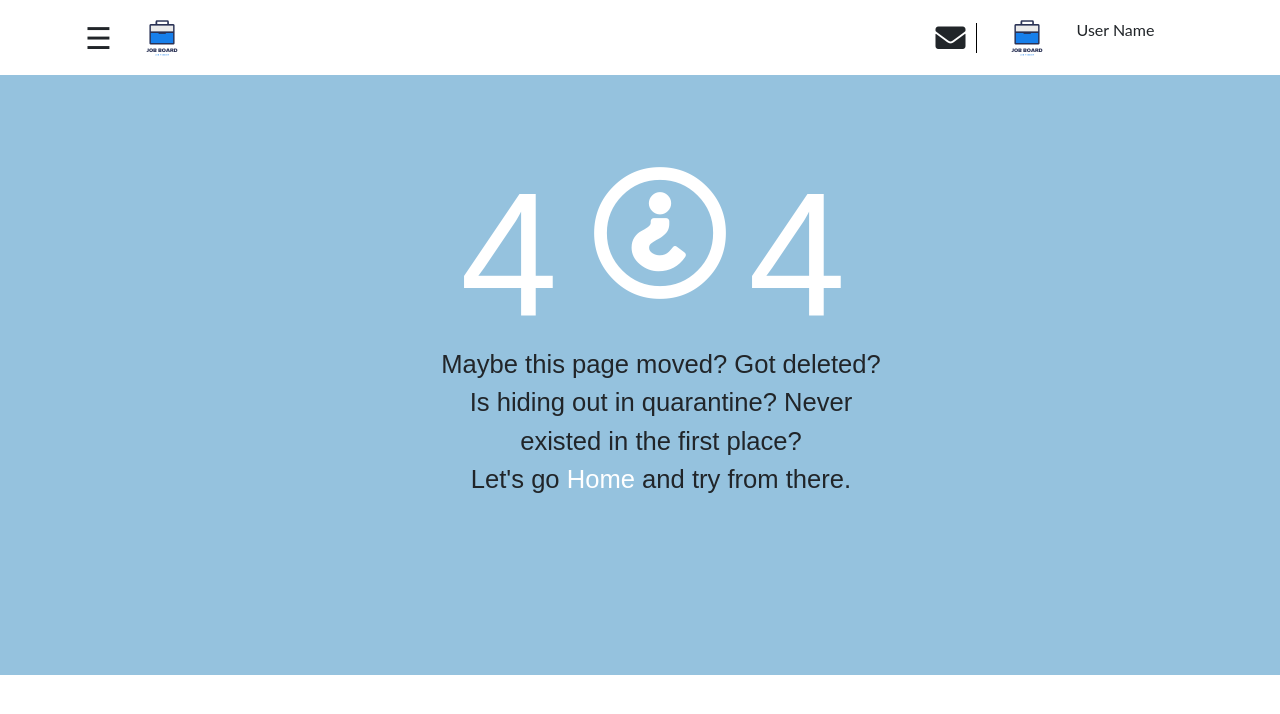
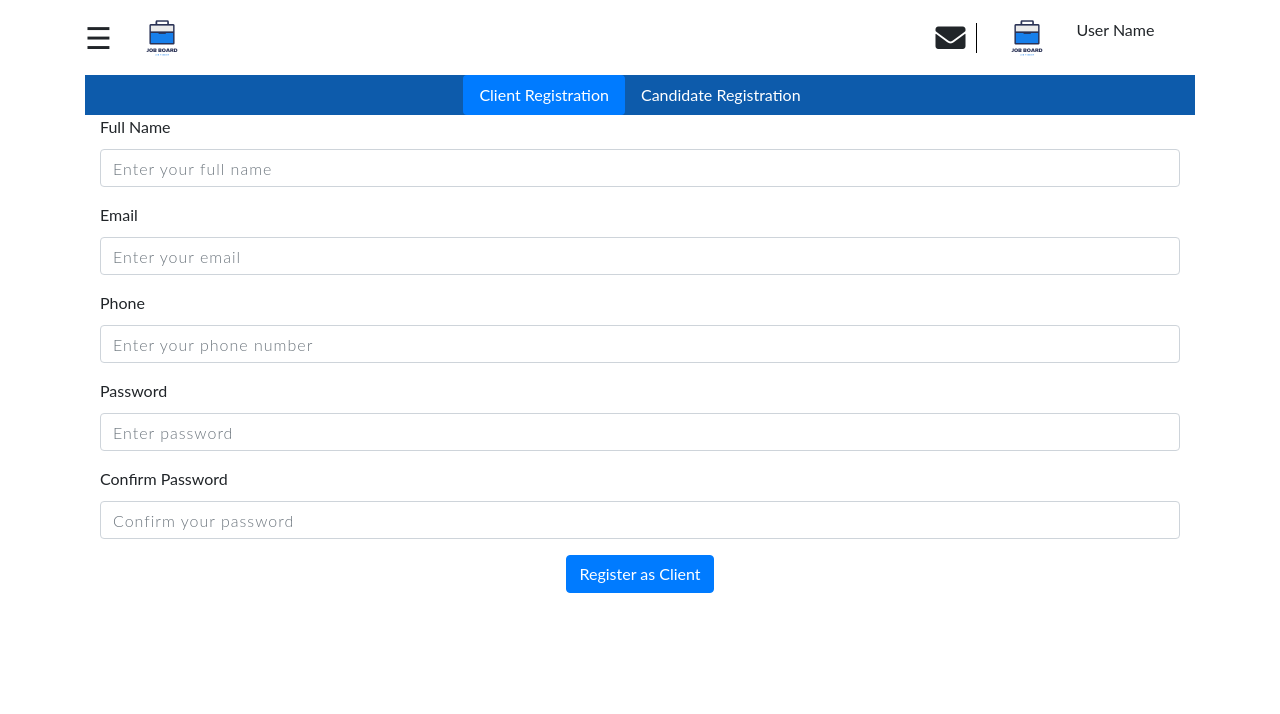
Before and after one commit to Habib826/job-dashboard, a React (Create React App) app: page /register in a window 1280 px wide. Shown: the top 714 px of the page. Built offline with nearby package versions, Linux system fonts and the light colour scheme.

Commit message:
Add registration components

```diff
--- a/package.json
+++ b/package.json
@@ -8,6 +8,7 @@
     "@testing-library/user-event": "^7.2.1",
     "react": "^16.13.1",
     "react-dom": "^16.13.1",
+    "react-hook-form": "^7.6.10",
     "react-router-dom": "^5.2.0",
     "react-scripts": "3.4.1"
   },
--- a/public/index.html
+++ b/public/index.html
@@ -41,5 +41,7 @@
       To begin the development, run `npm start` or `yarn start`.
       To create a production bundle, use `npm run build` or `yarn build`.
     -->
+    <script src="https://code.jquery.com/jquery-3.6.0.min.js" integrity="sha256-/xUj+3OJU5yExlq6GSYGSHk7tPXikynS7ogEvDej/m4=" crossorigin="anonymous"></script>
+    <script src="https://cdn.jsdelivr.net/npm/bootstrap@4.6.0/dist/js/bootstrap.bundle.min.js" integrity="sha384-Piv4xVNRyMGpqkS2by6br4gNJ7DXjqk09RmUpJ8jgGtD7zP9yug3goQfGII0yAns" crossorigin="anonymous"></script>
   </body>
 </html>
--- a/src/App.js
+++ b/src/App.js
@@ -9,6 +9,7 @@ import ClientJob from './Components/ClientDashboard/ClientJob/ClientJob';
 import TopNavbar from './Components/ClientDashboard/TopNavbar/TopNavbar';
 import Login from './Components/Shared/Login/Login';
 import NotFound from './Components/Shared/NotFound/NotFound';
+import Registration from './Components/Shared/Registration/Registration';
 function App() {
   return (
     <Router>
@@ -23,6 +24,9 @@ function App() {
         <Route path="/client-jobs">
           <ClientJob></ClientJob>
         </Route>
+        <Route path="/register">
+          <Registration></Registration>
+        </Route>
         <Route path="*">
           <NotFound/>
         </Route>
--- a/src/Components/Shared/Login/Login.js
+++ b/src/Components/Shared/Login/Login.js
@@ -1,4 +1,5 @@
 import React from 'react';
+import { Link } from 'react-router-dom';
 import './Login.css'
 
 const Login = () => {
@@ -42,7 +43,8 @@ const Login = () => {
                                 </div>
                                 <div className="row mb-3 px-3"> <button type="submit" className="btn btn-blue text-center">Login</button> </div>
                                 <div className="row mb-4 px-3">
-                                    <small className="font-weight-bold"> Don't have an account? <a className="text-danger" href="/register">Register</a></small>
+                                    <small className="font-weight-bold"> Don't have an account? <Link to="/register" className="text-danger
+                                    ">Register</Link> your account</small>
                                 </div>
                             </div>
                         </div>
--- /dev/null
+++ b/src/Components/Shared/Registration/Registration.js
@@ -0,0 +1,102 @@
+import React from 'react';
+import { useForm } from "react-hook-form";
+
+const Registration = () => {
+    const { register, handleSubmit, formState: { errors } } = useForm();
+    const onClientSubmit = (data) => console.log(data);
+    const onCandidateSubmit = (data) => console.log(data);
+    return (
+        <div className="container">
+            <ul className="nav nav-pills d-flex justify-content-center" style={{background:'#0d5bab'}}>
+                <li className="nav-item">
+                    <a className="nav-link active" data-toggle="pill" href="#client">Client Registration </a>
+                </li>
+                <li className="nav-item">
+                    <a className="nav-link" data-toggle="pill" href="#candidate">Candidate Registration</a>
+                </li>
+            </ul>
+
+            <div className="tab-content">
+                <div className="tab-pane container active" id="client">
+                    <form id="tab-login" onSubmit={handleSubmit(onClientSubmit)}>
+                        <div className="form-group">
+                            <label htmlFor="fullName" className="form-label">Full Name</label>
+                            <input type="text" {...register("fullName", { required: true })} className="form-control" placeholder="Enter your full name" id="fullname"/>
+                            {/* errors will return when field validation fails  */}
+                            {errors.fullName && <span>This field is required</span>}
+                        </div>
+                        <div className="form-group">
+                            <label htmlFor="email" className="form-label">Email</label>
+                            <input type="email" {...register("email", { required: true })} className="form-control" placeholder="Enter your email"id="email"/>
+                            {/* errors will return when field validation fails  */}
+                            {errors.email && <span>This field is required</span>}
+                        </div>
+                        <div className="form-group">
+                            <label htmlFor="phone" className="form-label">Phone</label>
+                            <input type="tel" {...register("phone", { required: true })} className="form-control" placeholder="Enter your phone number" id="phone"/>
+                            {/* errors will return when field validation fails  */}
+                            {errors.phone && <span>This field is required</span>}
+                        </div>
+                        <div className="form-group">
+                            <label htmlFor="password" className="form-label">Password</label>
+                            <input type="password" {...register("password", { required: true })} className="form-control" placeholder="Enter password" id="password"/>
+                            {/* errors will return when field validation fails  */}
+                            {errors.password && <span>This field is required</span>}
+                        </div>
+                        <div className="form-group">
+                            <label htmlFor="confirmPass" className="form-label">Confirm Password</label>
+                            <input type="password" {...register("confirmpass", { required: true })} className="form-control" placeholder="Confirm your password"/>
+                            {/* errors will return when field validation fails  */}
+                            {errors.confirmpass && <span>This field is required</span>}
+                        </div>
+
+                        <div className="form-group d-flex justify-content-center">
+                            <button type="submit" className="btn btn-primary">Register as Client</button>
+                        </div>
+                    </form>
+                </div>
+
+                <div className="tab-pane container " id="candidate">
+                    <form id="tab-login" onSubmit={handleSubmit(onCandidateSubmit)}>
+                    <div className="form-group">
+                            <label htmlFor="fullName" className="form-label">Full Name</label>
+                            <input type="text" {...register("fullName", { required: true })} className="form-control" placeholder="Enter your full name" id="fullname"/>
+                            {/* errors will return when field validation fails  */}
+                            {errors.fullName && <span>This field is required</span>}
+                        </div>
+                        <div className="form-group">
+                            <label htmlFor="email" className="form-label">Email</label>
+                            <input type="email" {...register("email", { required: true })} className="form-control" placeholder="Enter your email"id="email"/>
+                            {/* errors will return when field validation fails  */}
+                            {errors.email && <span>This field is required</span>}
+                        </div>
+                        <div className="form-group">
+                            <label htmlFor="phone" className="form-label">Phone</label>
+                            <input type="tel" {...register("phone", { required: true })} className="form-control" placeholder="Enter your phone number" id="phone"/>
+                            {/* errors will return when field validation fails  */}
+                            {errors.phone && <span>This field is required</span>}
+                        </div>
+                        <div className="form-group">
+                            <label htmlFor="password" className="form-label">Password</label>
+                            <input type="password" {...register("password", { required: true })} className="form-control" placeholder="Enter password" id="password"/>
+                            {/* errors will return when field validation fails  */}
+                            {errors.password && <span>This field is required</span>}
+                        </div>
+                        <div className="form-group">
+                            <label htmlFor="confirmPass" className="form-label">Confirm Password</label>
+                            <input type="password" {...register("confirmpass", { required: true })} className="form-control" placeholder="Confirm your password"/>
+                            {/* errors will return when field validation fails  */}
+                            {errors.confirmpass && <span>This field is required</span>}
+                        </div>
+
+                        <div className="form-group d-flex justify-content-center">
+                            <button type="submit" className="btn btn-primary">Register as Candidate</button>
+                        </div>
+                    </form>
+                </div>
+            </div>
+        </div>
+    );
+};
+
+export default Registration;
```
Also changed, not shown: 1 other file (tests, documents, lock files or other folders).
